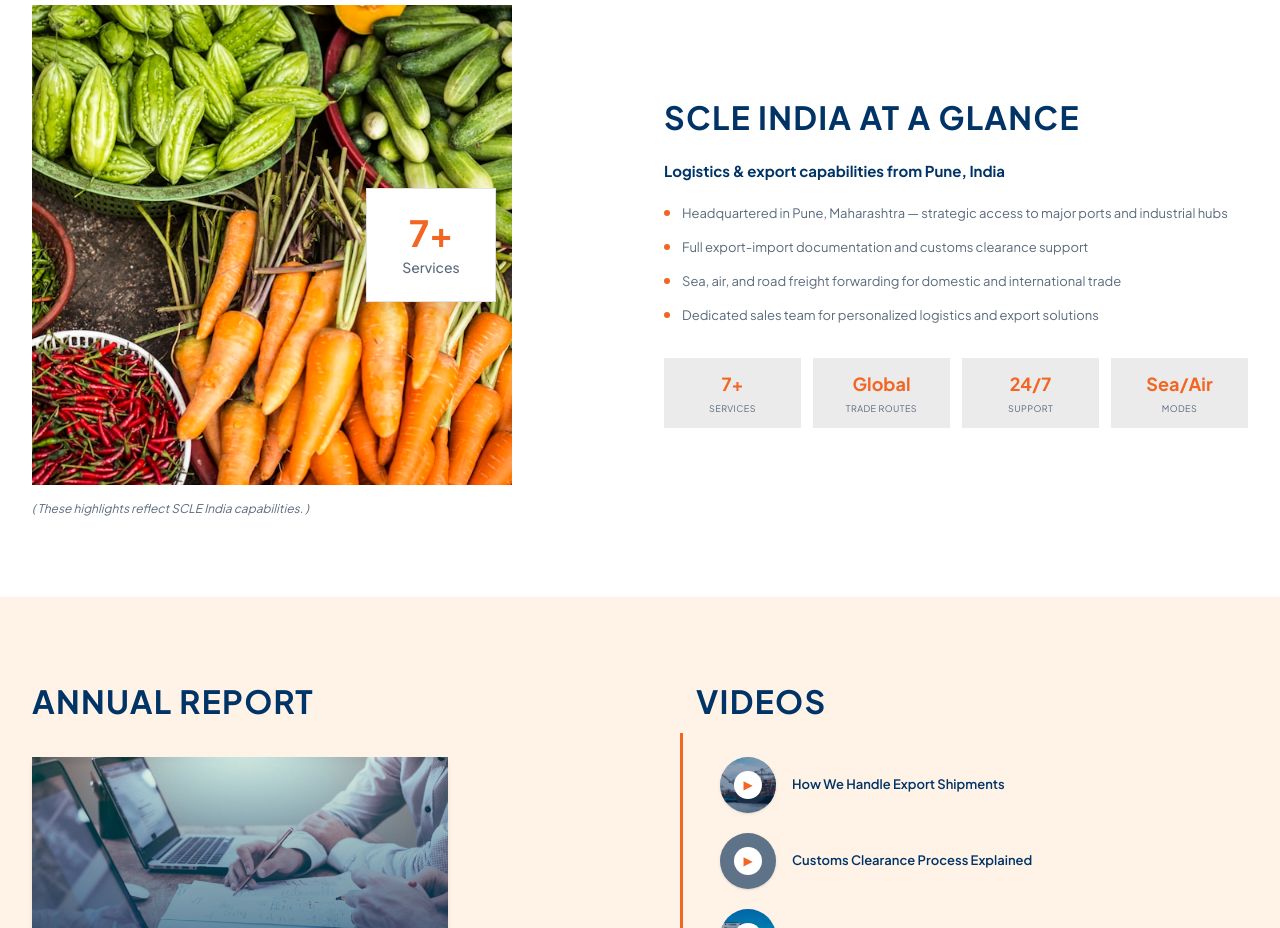
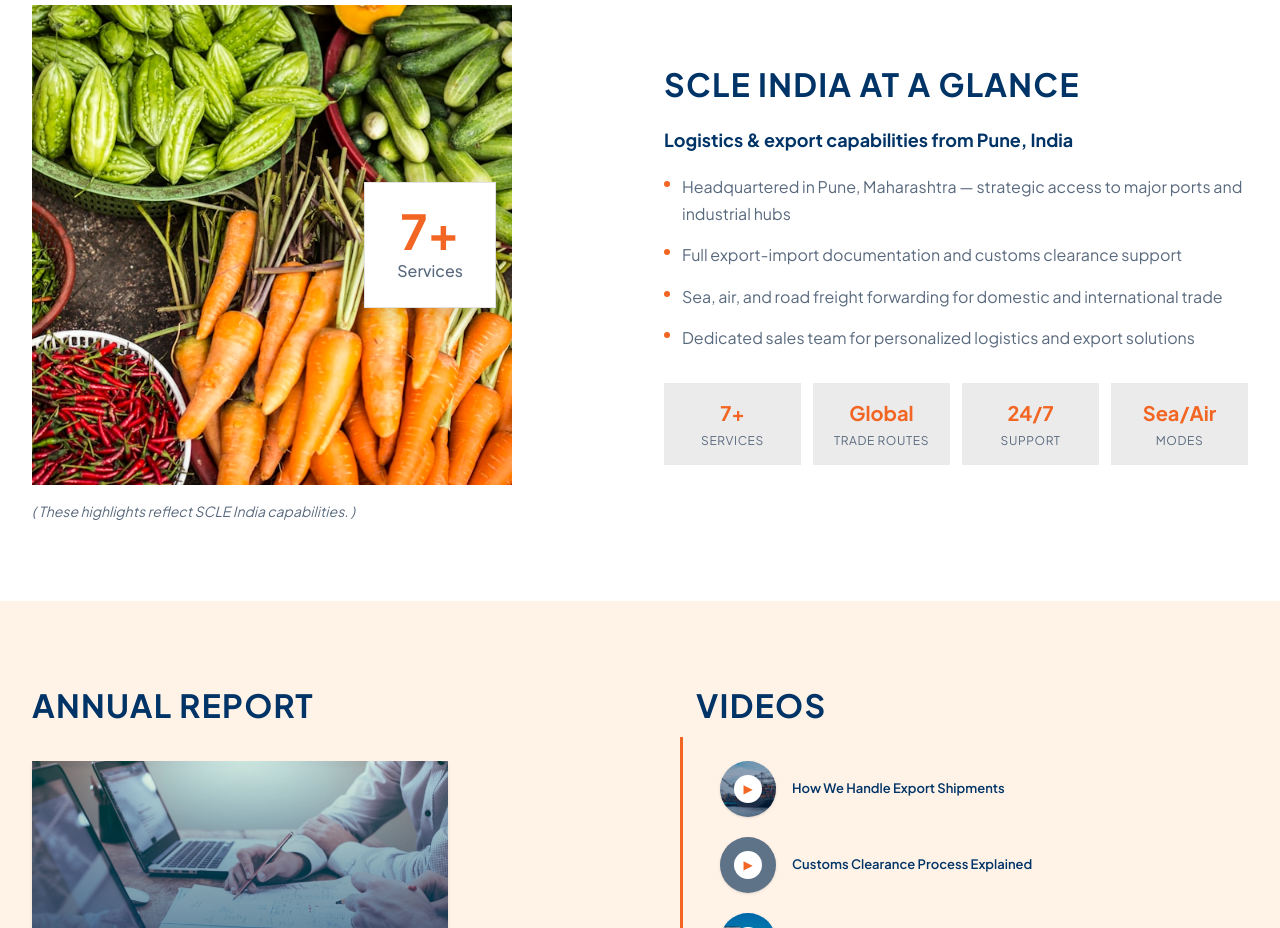
Before and after one commit to devinfilemon-blip/shree-chintamani, a Next.js app: page / in a window 1280 px wide. Shown: the part 5220-6148 px from the top of the page. Built offline with nearby package versions, Linux system fonts and the light colour scheme; grey boxes are pictures that could not be loaded.

Commit message:
font size

```diff
--- a/app/components/GlanceSection.tsx
+++ b/app/components/GlanceSection.tsx
@@ -23,21 +23,21 @@
                 ref={ref}
                 className="absolute right-4 top-1/2 -translate-y-1/2 bg-white shadow-[0_4px_20px_rgba(0,0,0,0.12)] px-8 py-6 text-center min-w-[130px] border border-border"
               >
-                <p className={`text-4xl font-bold text-orange ${inView ? "stat-pop" : ""}`}>7+</p>
-                <p className="text-sm text-muted mt-1 font-medium">Services</p>
+                <p className={`text-5xl font-bold text-orange ${inView ? "stat-pop" : ""}`}>7+</p>
+                <p className="text-base text-muted mt-1 font-medium">Services</p>
               </div>
             </div>
-            <p className="text-xs text-muted italic mt-4">( These highlights reflect SCLE India capabilities. )</p>
+            <p className="text-sm text-muted italic mt-4">( These highlights reflect SCLE India capabilities. )</p>
           </AnimateOnScroll>
 
           <AnimateOnScroll animation="fade-right" delay={100}>
             <h2 className="section-heading mb-5">{companyInfo.shortName} At A Glance</h2>
-            <h3 className="text-[15px] font-bold text-navy mb-5 leading-snug">
+            <h3 className="text-base lg:text-lg font-bold text-navy mb-5 leading-snug">
               Logistics &amp; export capabilities from Pune, India
             </h3>
-            <ul className="space-y-3">
+            <ul className="space-y-3.5">
               {glanceDetails.map((d) => (
-                <li key={d} className="flex items-start gap-3 text-[13px] text-muted leading-[1.7]">
+                <li key={d} className="flex items-start gap-3 text-[15px] lg:text-base text-muted leading-[1.7]">
                   <span className="w-1.5 h-1.5 rounded-full bg-orange mt-2 shrink-0" />
                   {d}
                 </li>
@@ -47,11 +47,11 @@
               {glanceStats.slice(0, 4).map((s, i) => (
                 <div
                   key={s.label}
-                  className={`text-center py-3 bg-section-bg ${inView ? "stat-pop" : ""}`}
+                  className={`text-center py-4 bg-section-bg ${inView ? "stat-pop" : ""}`}
                   style={{ animationDelay: `${i * 70}ms` }}
                 >
-                  <p className="text-lg font-bold text-orange">{s.value}</p>
-                  <p className="text-[9px] uppercase tracking-wider text-muted mt-1">{s.label}</p>
+                  <p className="text-xl font-bold text-orange">{s.value}</p>
+                  <p className="text-xs uppercase tracking-wider text-muted mt-1.5">{s.label}</p>
                 </div>
               ))}
             </div>
```
